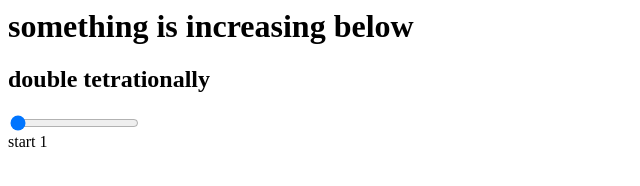
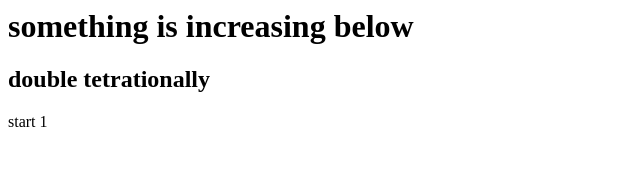
Before and after one commit to Diamboy211/something, a plain HTML site: page index.html in a window 1280 px wide. Shown: the whole page, without its empty margins (0-640 px from the left). Drawn offline with Linux system fonts and the light colour scheme.

Commit message:
Update index.html

```diff
--- a/index.html
+++ b/index.html
@@ -5,7 +5,6 @@
   <body>
     <h1>something is increasing below</h1>
     <h2>double tetrationally</h2>
-    <input type="range" min="0.00001" max="0.0005" value="0.00005" class="slider" id="speed">
     <div id="num">start 1</div>
   </body>
   <script src="break_eternity.js"></script>
```
